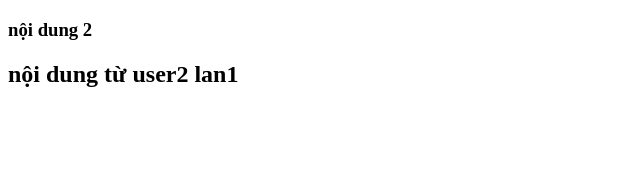
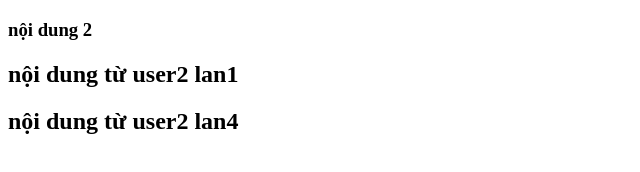
Before and after one commit to NhuNgoc84/webthu1, a plain HTML site: page index1.html in a window 1280 px wide. Shown: the whole page, without its empty margins (0-640 px from the left). Drawn offline with Linux system fonts and the light colour scheme.

Commit message:
sua index1.html lan4 tai user2

```diff
--- a/index1.html
+++ b/index1.html
@@ -10,6 +10,7 @@
 <body>
     <h3>nội dung 2</h3>
     <h2>nội dung từ user2 lan1</h2>
+    <h2>nội dung từ user2 lan4</h2>
 </body>
 
 </html>
```
